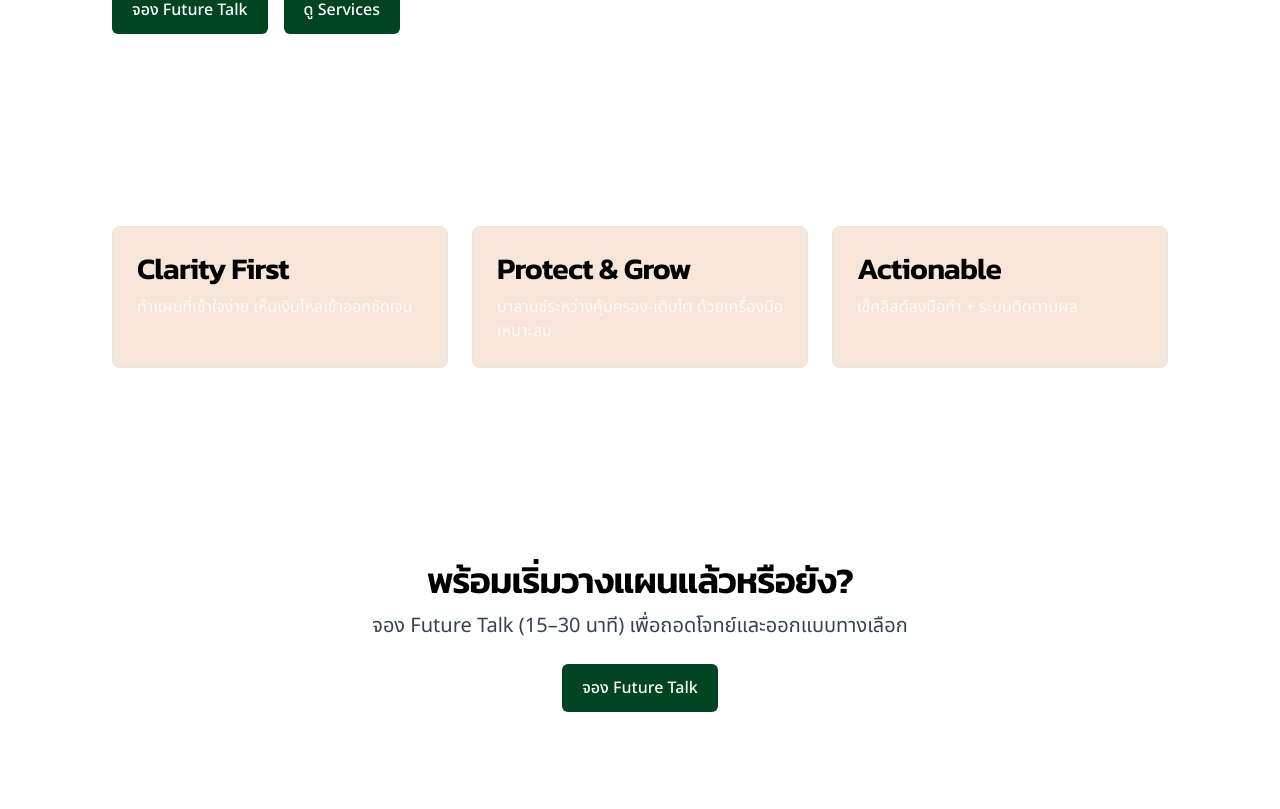
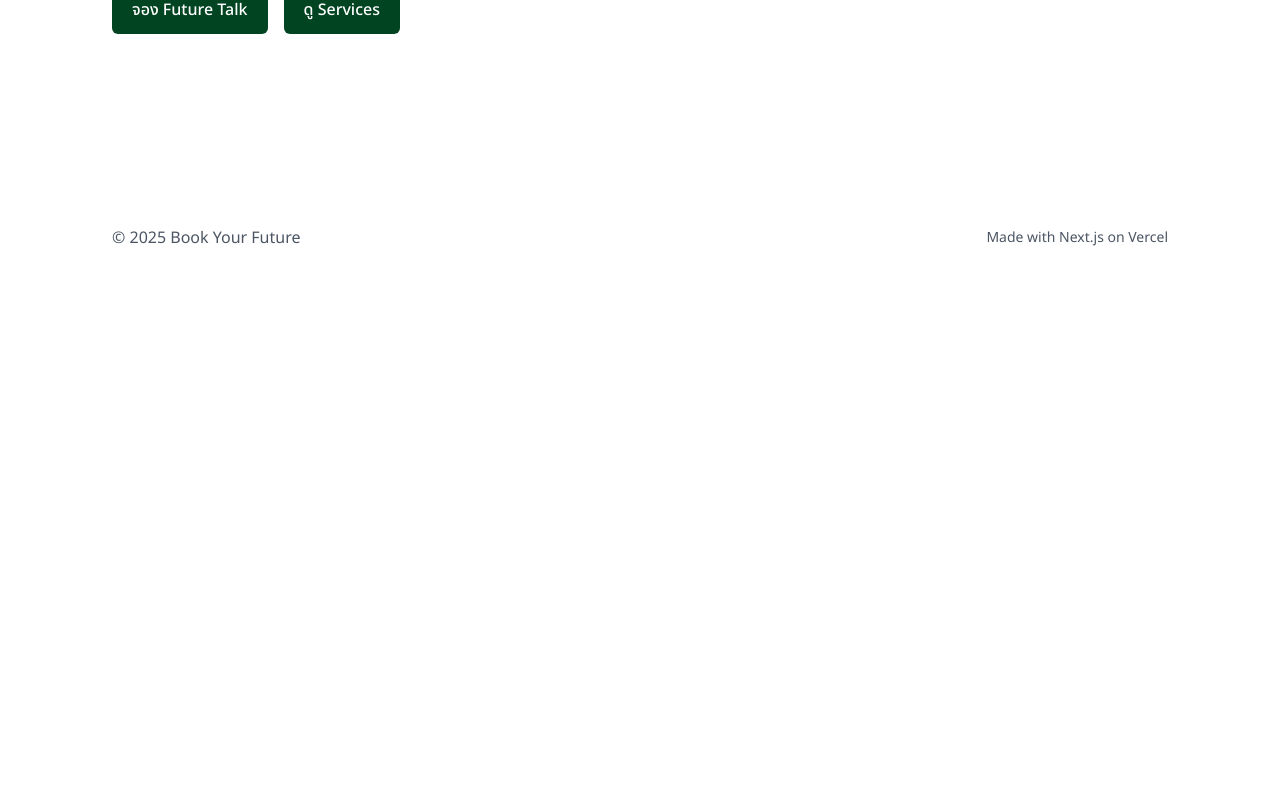
Before and after one commit to bookyourfuture/bookyourfuture, a Next.js app: page / in a window 1280 px wide. Shown: the part 711-1520 px from the top of the page. After the commit the page ends 1057 px from the top, so only its background shows below. Built offline with nearby package versions, Linux system fonts and the light colour scheme.

Commit message:
Update page.js

```diff
--- a/app/page.js
+++ b/app/page.js
@@ -22,7 +22,7 @@ export default function Home() {
           </div>
           <div className="card">
             <h3>ไฮไลท์</h3>
-            <ul className="list-disc ml-6 mt-3 space-y-2 text-white/80">
+            <ul className="list-disc ml-6 mt-3 space-y-2 text-gray-700">
               <li>Framework: 3-Bucket, Risk Management, Retirement Income</li>
               <li>ความรู้ + เครื่องมือ + แผนเฉพาะคุณ (ไม่ขายของแข็ง)</li>
               <li>เชื่อมต่อ LINE OA, นัดคุยผ่าน Tally</li>
@@ -30,29 +30,6 @@ export default function Home() {
           </div>
         </div>
       </section>
-
-      <section className="section">
-        <div className="container grid md:grid-cols-3 gap-6">
-          {[
-            {title:"Clarity First", body:"ทำแผนที่เข้าใจง่าย เห็นเงินไหลเข้าออกชัดเจน"},
-            {title:"Protect & Grow", body:"บาลานซ์ระหว่างคุ้มครอง-เติบโต ด้วยเครื่องมือเหมาะสม"},
-            {title:"Actionable", body:"เช็คลิสต์ลงมือทำ + ระบบติดตามผล"},
-          ].map((f)=>(
-            <div key={f.title} className="card">
-              <h3>{f.title}</h3>
-              <p className="mt-2 text-white/80">{f.body}</p>
-            </div>
-          ))}
-        </div>
-      </section>
-
-      <section className="section">
-        <div className="container text-center">
-          <h2>พร้อมเริ่มวางแผนแล้วหรือยัง?</h2>
-          <p className="lead mt-3">จอง Future Talk (15–30 นาที) เพื่อถอดโจทย์และออกแบบทางเลือก</p>
-          <Link className="btn mt-6 no-underline" href="/contact">จอง Future Talk</Link>
-        </div>
-      </section>
     </>
   );
 }
```
